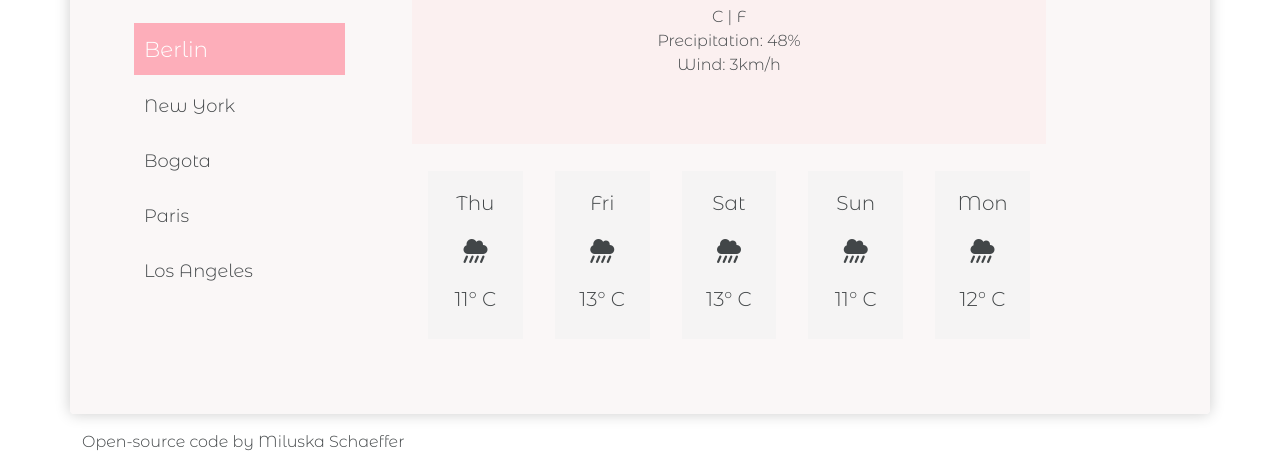
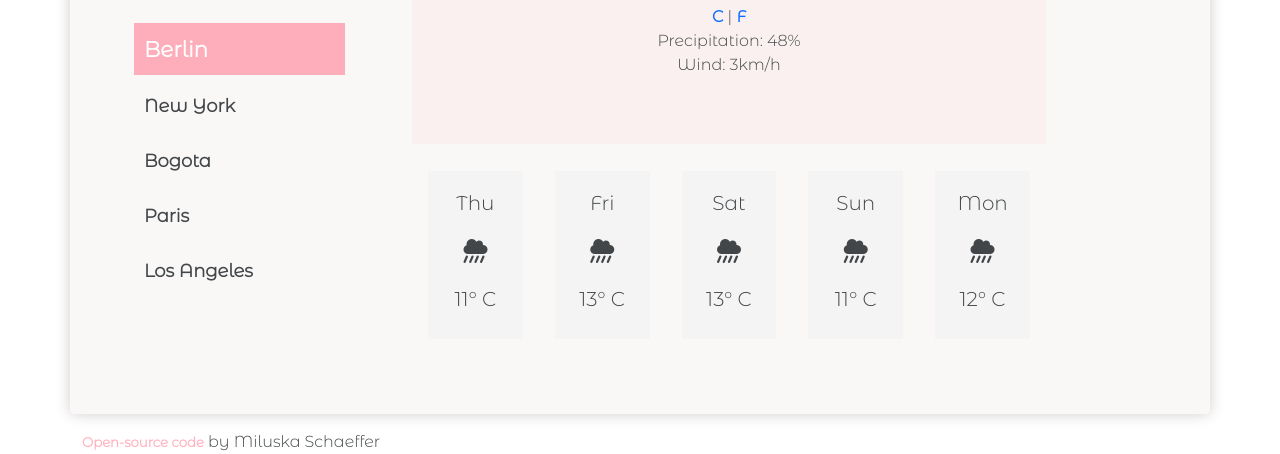
Before and after one commit to Miluska-schaeffer/plus_project, a plain HTML site: page index.html in a window 1280 px wide. In both pictures the pointer is over the link "Berlin". Shown: the part 381-835 px from the top of the page. Drawn offline with nearby package versions, Linux system fonts and the light colour scheme.

Commit message:
added styling to opensrce text

```diff
--- a/src/style.css
+++ b/src/style.css
@@ -29,12 +29,10 @@ ul li:hover {
 
 a {
   text-decoration: none;
-  color: inherit;
+  font-weight: bolder;
+
 }
 
-a:hover {
-  color: white;
-}
 
 input {
   border: 1px solid lightgray;
@@ -107,6 +105,14 @@ input {
   font-size: large;
 }
 
+.other-locations a {
+  color: inherit;
+}
+
+.other-locations a:hover {
+  color: white;
+}
+
 .next-day .fas {
   font-size: 1.5rem;
 }
@@ -119,3 +125,17 @@ input {
   color: #ff5e78;
   font-weight: bold;
 }
+
+
+.open-source {
+  color: #ff5e787a ;
+  font-size: smaller;
+}
+
+
+
+.open-source:hover {
+  color: #ff5e78;
+  font-weight: bolder;
+  font-style: bold;
+  }
```
